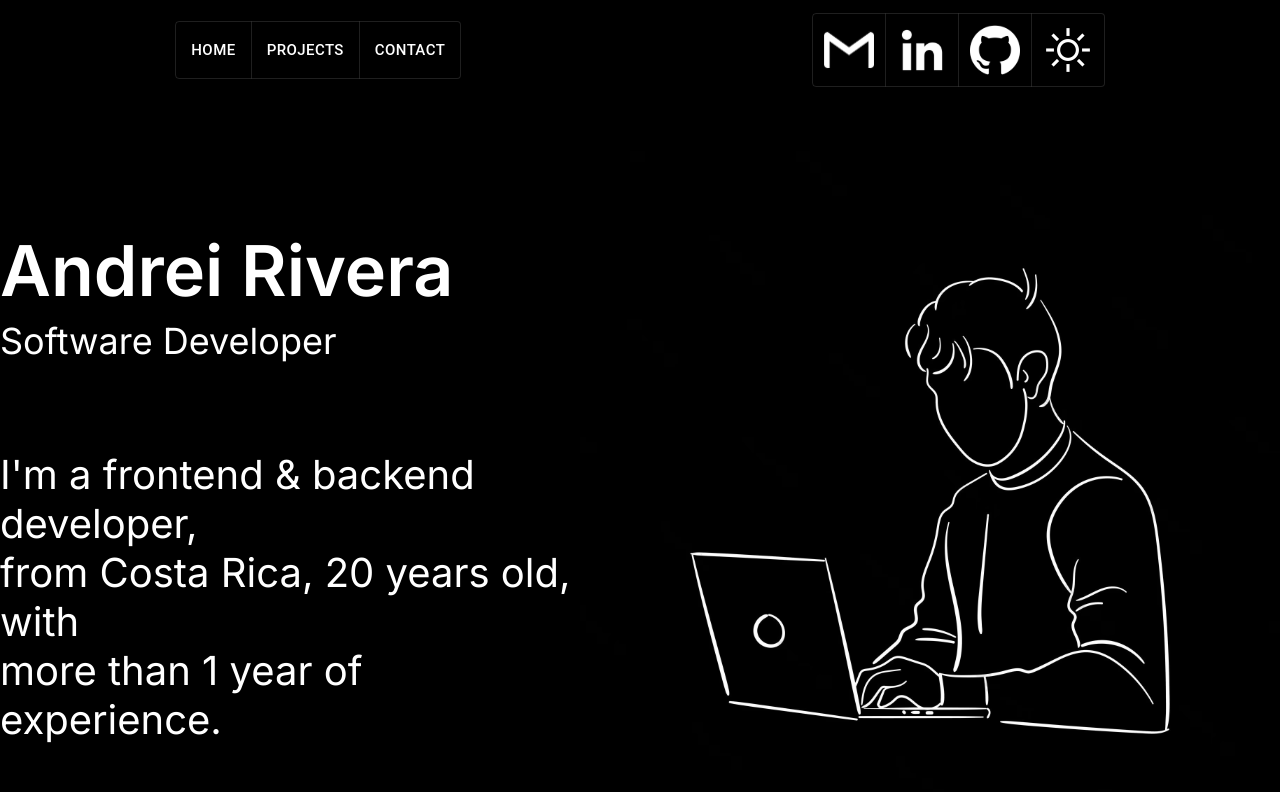
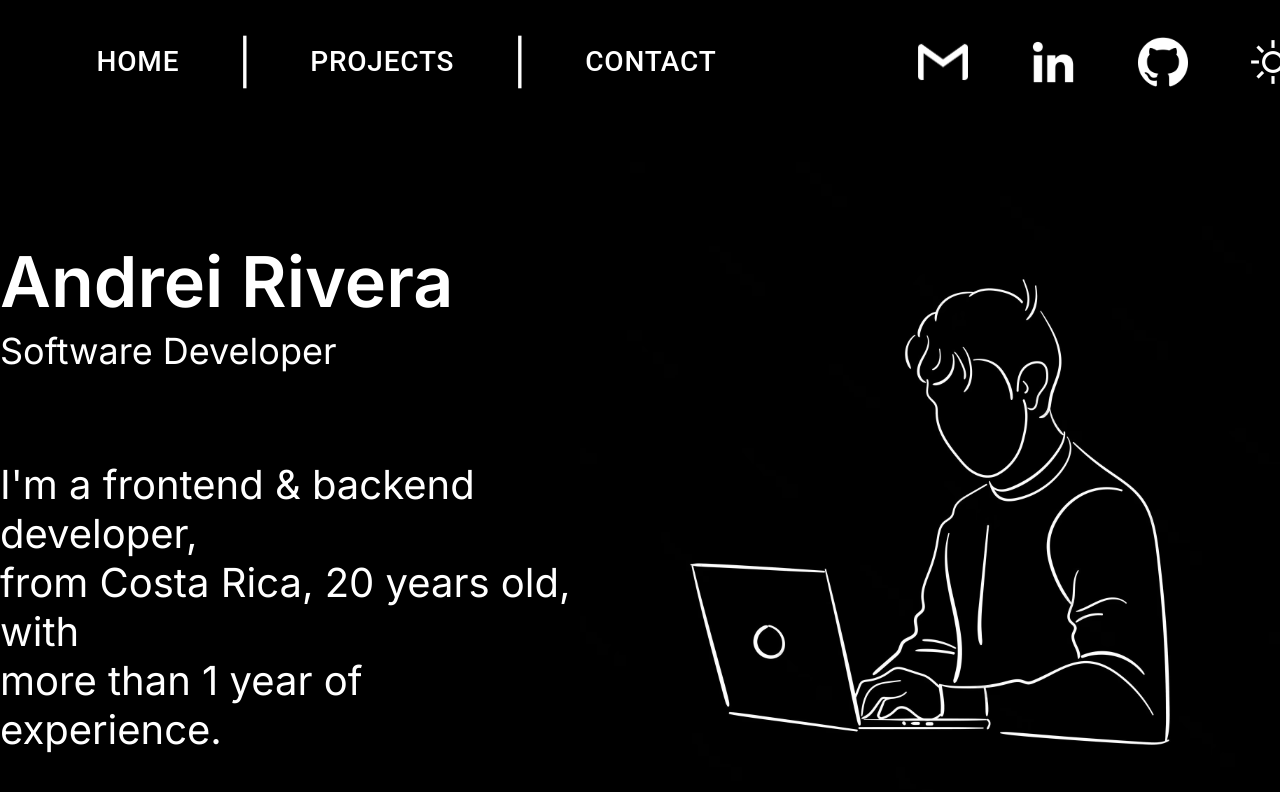
Before and after one commit to Andrei-R1/Andrei-R1.github.io, a React (Create React App) app: page / in a window 1280 px wide. Shown: the top 792 px of the page. Built offline with nearby package versions, Linux system fonts and the light colour scheme.

Commit message:
Header final version

```diff
--- a/src/components/Header.jsx
+++ b/src/components/Header.jsx
@@ -17,6 +17,7 @@ export default function Header() {
     toggleMode()
     document.body.setAttribute('data-theme', mode)
   }
+
   const [alignment, setAlignment] = React.useState('home')
   const [links, setLinks] = React.useState([])
 
@@ -42,35 +43,56 @@ export default function Header() {
   return (
     <div className="header">
       <div className="left-header">
-        <ToggleButtonGroup
-          value={alignment}
-          size="large"
-          exclusive
-          onChange={handleAlignment}
-          aria-label="Page">
-          <ToggleButton value="home" selected={false} href="/">
+        <ToggleButtonGroup value={alignment} exclusive onChange={handleAlignment} aria-label="Page">
+          <ToggleButton
+            value="home"
+            selected={false}
+            href="/"
+            sx={{ border: 'none', fontSize: '28px', color: 'text.primary', paddingLeft: '15%', paddingRight: '15%'}}>
             HOME
           </ToggleButton>
-          <ToggleButton value="projects" selected={false} href="/projects">
+          <span>|</span>
+          <ToggleButton
+            value="projects"
+            selected={false}
+            href="/projects"
+            sx={{ border: 'none', fontSize: '28px', color: 'text.primary', paddingLeft: '15%', paddingRight: '15%'}}>
             PROJECTS
           </ToggleButton>
-          <ToggleButton value="contact" selected={false} href="/contact">
+          <span>|</span>
+          <ToggleButton
+            value="contact"
+            selected={false}
+            href="/contact"
+            sx={{ border: 'none', fontSize: '28px', color: 'text.primary', paddingLeft: '15%', paddingRight: '15%'}}>
             CONTACT
           </ToggleButton>
         </ToggleButtonGroup>
       </div>
       <div className="right-header">
         <ToggleButtonGroup value={links} exclusive onChange={handleLinks} aria-label="Links">
-          <ToggleButton value="gmail" selected={false} onClick={GmailButton}>
+          <ToggleButton
+            value="gmail"
+            selected={false}
+            onClick={GmailButton}
+            sx={{ border: 'none', paddingLeft: '15%', paddingRight: '15%'}}>
             <img src={mode === 'dark' ? gmailD : gmailL} alt="" />
           </ToggleButton>
-          <ToggleButton value="linkedin" selected={false} onClick={LinkedInButton}>
+          <ToggleButton
+            value="linkedin"
+            selected={false}
+            onClick={LinkedInButton}
+            sx={{ border: 'none', paddingLeft: '15%', paddingRight: '15%'}}>
             <img src={mode === 'dark' ? linkedinD : linkedinL} alt="" />
           </ToggleButton>
-          <ToggleButton value="github" selected={false} onClick={GitHubButton}>
+          <ToggleButton
+            value="github"
+            selected={false}
+            onClick={GitHubButton}
+            sx={{ border: 'none', paddingLeft: '15%', paddingRight: '15%'}}>
             <img src={mode === 'dark' ? githubD : githubL} alt="" />
           </ToggleButton>
-          <ToggleButton value="theme" selected={false}>
+          <ToggleButton value="theme" selected={false} sx={{ border: 'none', paddingLeft: '15%', paddingRight: '15%'}}>
             {' '}
             <img src={mode === 'dark' ? light : dark} alt="" onClick={handleThemeToggle} />{' '}
           </ToggleButton>
--- a/src/styles/header.css
+++ b/src/styles/header.css
@@ -1,6 +1,13 @@
 .header{
-  margin-top: 1%;
+  margin-top: 2%;
   display:flex;
   align-items: center;
-  justify-content: space-around;
+  justify-content: space-between;
+  padding-right: 15%;
+  padding-left: 3%;
 }
+
+span {
+  align-self: center;
+  font-size: 44px;
+}
```
